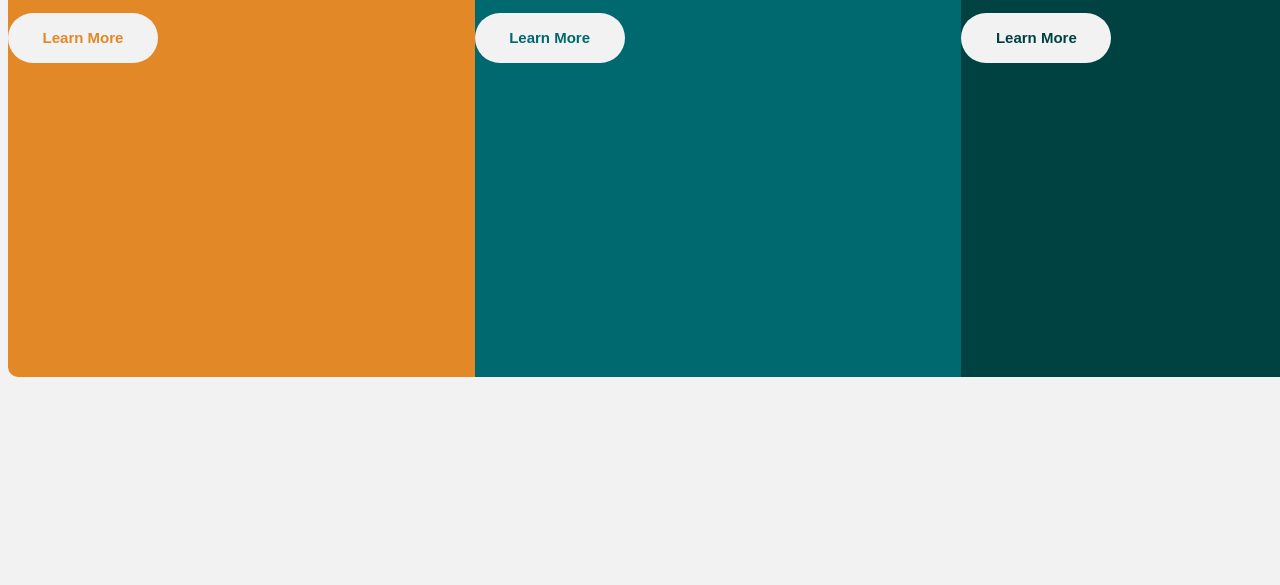
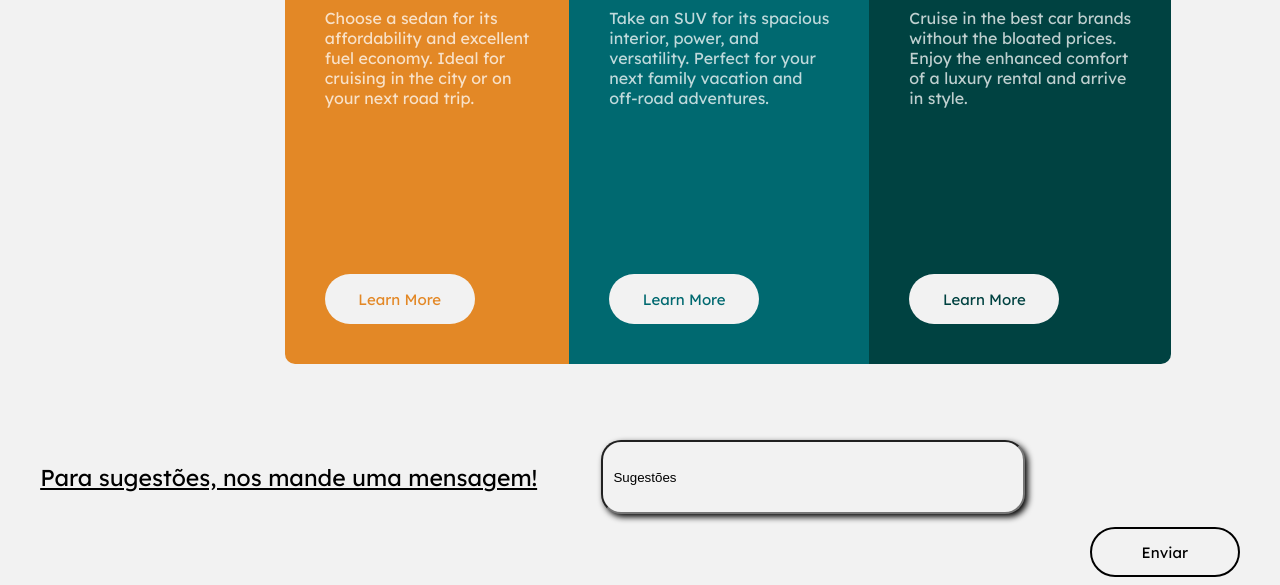
Before and after one commit to samueloliveira07/final-projeto-cartao-visualizacao, a plain HTML site: page index.html in a window 1280 px wide. Shown: the part 231-816 px from the top of the page. Drawn offline with Linux system fonts and the light colour scheme.

Commit message:
Final projeto cartão de visualização

```diff
--- a/index.html
+++ b/index.html
@@ -13,23 +13,30 @@
       <section class="sedans">
         <img src="icon-sedans.svg">
         <h1>Sedans</h1>
-        <p>Choose a sedan for its affordability and excellent fuel economy. Ideal for cruising in the city or on your next road trip.</p>
+        <p>Choose a sedan for its <br> affordability and excellent <br> fuel economy. Ideal for <br> cruising in the city or on <br> your next road trip.</p>
         <button class="button-sedans">Learn More</button>
     </section>
 
       <section class="suvs">
         <img src="icon-suvs.svg">
         <h1>Suvs</h1>
-        <p>Take an SUV for its spacious interior, power, and versatility. Perfect for your next family vacation and off-road adventures.</p>
+        <p>Take an SUV for its spacious <br> interior, power, and <br> versatility. Perfect for your <br> next family vacation and <br> off-road adventures.</p>
         <button class="button-suvs">Learn More</button>
     </section>
 
       <section class="luxury">
         <img src="icon-luxury.svg">
         <h1>Luxury</h1>
-        <p>Cruise in the best car brands without the bloated prices. Enjoy the enhanced comfort of a luxury rental and arrive in style.</p>
+        <p>Cruise in the best car brands <br> without the bloated prices. <br> Enjoy the enhanced comfort <br> of a luxury rental and arrive <br> in style.</p>
         <button class="button-luxury">Learn More</button>
     </section>
     </main>
+
+    <div class="mensagem">
+      <label for="sugestoes" class="label">Para sugestões, nos mande uma mensagem!</label>
+      <input type="text" id="sugestoes" placeholder="Sugestões">
+      <button class="btn-sugestoes">Enviar</button>
+    </div>
+
 </body>
 </html>
--- a/style.css
+++ b/style.css
@@ -3,36 +3,43 @@ body {
 }
 
 main {
-    width: 1440px;
+    min-width: 1440px;
     height: 600px;
-    margin: auto;
     display: flex;
     flex-direction: row;
+    justify-content: center;
+    align-items: center;
 }
 
 h1 {
     font-size: 3em ;
-    font-family: 'Lexend Deca', sans-serif;
-    font-weight: 700;
+    font-family: 'Big Shoulders', sans-serif;
+    font-weight: 400;
     color: hsl(0, 0%, 95%);
 }
 
 p {
-    font-family: 'Big Shoulders', sans-serif;
+    font-family: 'Lexend Deca', sans-serif;
     font-weight: 400;
-    color: #fff;
+    color:  hsla(0, 0%, 100%, 0.75);
 }
 
 button {
     width: 150px;
     height: 50px;
-    font-family: 'Big Shoulders', sans-serif;
-    font-weight: 700;
+    font-family: 'Lexend Deca', sans-serif;
+    font-weight: 400;
     font-size: 15px;
     border-radius: 40px;
     background: hsl(0, 0%, 95%);
     border: none;
     cursor: pointer;
+    margin-top: 150px;
+}
+
+button:hover {
+    border: 2px solid #fff;
+    color: #fff;
 }
 
 button:active {
@@ -42,25 +49,77 @@ button:active {
 .sedans {
     background: hsl(31, 77%, 52%);
     border-radius: 10px 0 0 10px;
+    padding: 40px;
 }
 
 .button-sedans {
     color: hsl(31, 77%, 52%);
 }
 
+.button-sedans:hover {
+    background: hsl(31, 77%, 52%);
+}
+
 .suvs {
     background: hsl(184, 100%, 22%);
+    padding: 40px;
 }
 
 .button-suvs {
     color: hsl(184, 100%, 22%);
 }
 
+.button-suvs:hover {
+    background: hsl(184, 100%, 22%);
+}
+
 .luxury {
     background-color:  hsl(179, 100%, 13%);
     border-radius: 0 10px 10px 0;
+    padding: 40px;
 }
 
 .button-luxury {
     color: hsl(179, 100%, 13%);
 }
+
+.button-luxury:hover {
+    background: hsl(179, 100%, 13%);
+}
+
+.mensagem {
+    display: flex;
+    justify-content: space-around;
+    align-items: center;
+}
+
+.label {
+    font-size: 23px;
+    font-family: 'Lexend Deca', sans-serif;
+    font-weight: 400;
+    text-decoration: underline;
+}
+
+input {
+    width: 400px;
+    height: 50px;
+    border-radius: 20px;
+    box-shadow: 3px 3px 6px black;
+    padding: 10px;
+    background: hsl(0, 0%, 95%);
+}
+
+input::placeholder {
+    color: black;
+}
+
+.btn-sugestoes {
+    border: 2px solid black;
+}
+
+.btn-sugestoes:hover {
+    background: #bc1a2d;
+}
+.btn-sugestoes:active {
+    box-shadow: 3px 3px 6px black ;
+}
```
